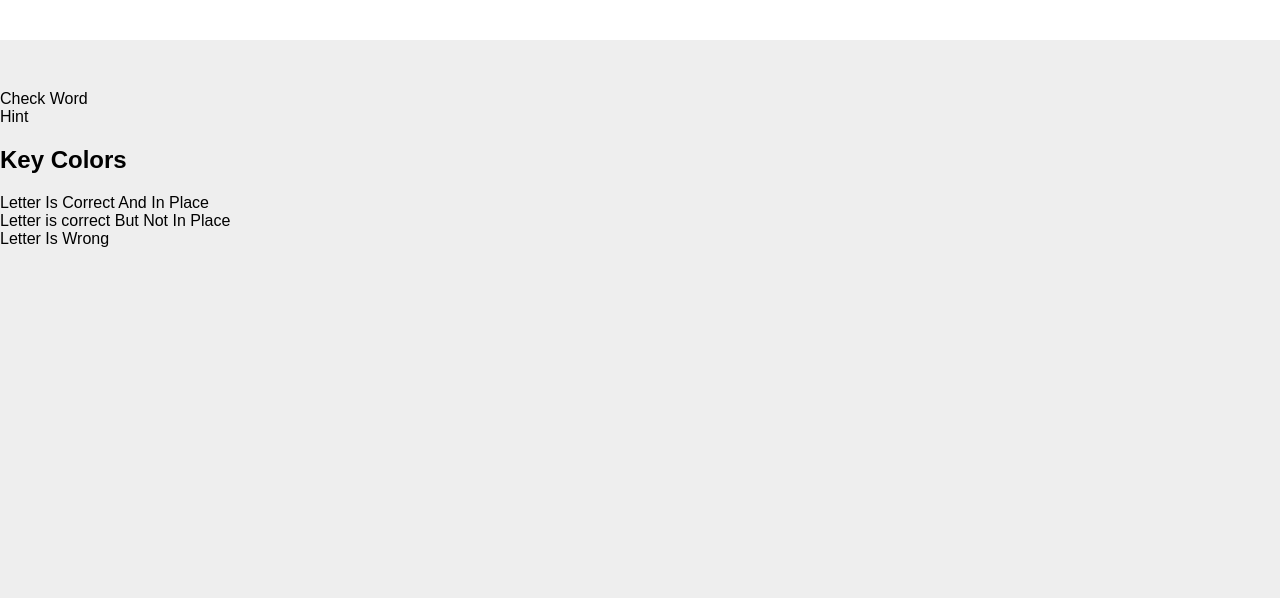
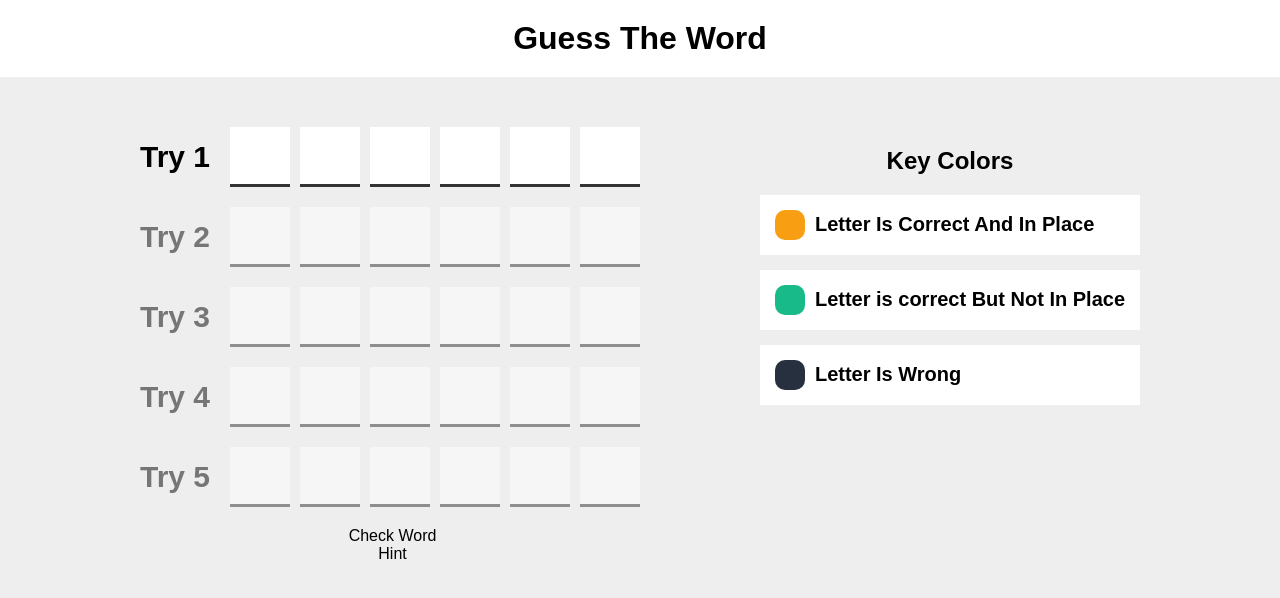
Before and after one commit to redwanebounite/guess-the-word-game, a plain HTML site: page index.html in a window 1280 px wide. Drawn offline with Linux system fonts and the light colour scheme.

Commit message:
add css styles

```diff
--- a/index.html
+++ b/index.html
@@ -19,21 +19,20 @@
         </div>
         <div class="key-colors">
             <h2>Key Colors</h2>
-            <div class="key-color in-palce">
-                <div class="key"></div>
+            <div class="key-color">
+                <div class="key in-place"></div>
                 <div class="key-text">Letter Is Correct And In Place</div>
             </div>
-            <div class="key-color not-in-place">
-                <div class="key"></div>
+            <div class="key-color">
+                <div class="key not-in-place"></div>
                 <div class="key-text">Letter is correct But Not In Place</div>
             </div>
-            <div class="key-color no">
-                <div class="key"></div>
+            <div class="key-color">
+                <div class="key no"></div>
                 <div class="key-text">Letter Is Wrong</div>
             </div>
         </div>
     </div>
-    <footer></footer>
     <script src="script.js"></script>
 </body>
 </html>
--- a/script.js
+++ b/script.js
@@ -0,0 +1,44 @@
+let gameName = "Guess The Word"
+document.querySelector("h1").innerHTML = gameName;
+
+let numberTries = 5;
+let numberLetters = 6;
+let currentTry = 1;
+function generateInput() {
+    let inputContainer = document.querySelector(".inputs")
+    for (let i = 1; i <= numberTries ; i++){
+        const tryDiv = document.createElement("div");
+        tryDiv.classList.add(`try-${i}`);
+        tryDiv.innerHTML = `<span>Try ${i}</span>`;
+        if (i!== 1){
+            tryDiv.classList.add("disabled-inputs")
+        }
+        for (let j =1; j<=numberLetters; j++){
+            let input = document.createElement("input");
+            input.type = "text";
+            input.id = `guess-${i}-letter-${j}`;
+            input.setAttribute("maxlength","1");
+            tryDiv.appendChild(input);
+        }
+        inputContainer.appendChild(tryDiv);
+        inputContainer.children[0].children[1].focus();
+
+        let inputsInDisabledDiv = document.querySelectorAll(".disabled-inputs input")
+        inputsInDisabledDiv.forEach((input) => (input.disabled= true));
+
+        let inputs = document.querySelectorAll("input");
+        inputs.forEach((input , index) => {
+            input.addEventListener("input",function(){
+                this.value = this.value.toUpperCase();
+                let nextInput = inputs[index + 1]
+                if (nextInput){
+                    nextInput.focus();
+                }
+            });
+        })
+
+    }
+}
+window.onload = function(){
+    generateInput()
+}
--- a/styles.css
+++ b/styles.css
@@ -16,3 +16,87 @@ h1 {
     margin: 0 0 50px;
     background-color: white;
 }
+.guess-game {
+    text-align: center;
+    width: 1000px;
+    margin: 20px auto;
+    display: flex;
+    align-items: flex-start;
+    justify-content: space-between;
+    .game-area{
+        .inputs {
+            > div {
+                margin-bottom: 20px;
+                display: flex;
+                justify-content: center;
+                align-items: center;
+                span {
+                    font-size: 30px;
+                    margin-right: 15px;
+                    font-weight: bold;
+                }
+            }
+            .disabled-inputs {
+                opacity: 0.5;
+                pointer-events: none;
+            }
+            input {
+                margin: 0 5px;
+                width: 60px;
+                height: 60px;
+                text-align: center;
+                font-size: 60px;
+                caret-color: var(--primary-color);
+                background-color: white;
+                border: none;
+                border-bottom: 3px solid #333;
+                &:focus {
+                    outline: #ccc;
+                }
+                &.in-place {
+                    background-color: #F89E13;
+                    border:#F89E13 ;
+                    color: white;
+                }
+                &.not-in-place {
+                    background-color: #18BA89;
+                    border: #18BA89;
+                    color: white;
+                }
+                &.no {
+                    background-color: #27303f;
+                    border: #27303f;
+                    color: white;
+                }
+            }
+        }
+    }
+    .key-colors {
+        .key-color {
+            display: flex;
+            align-items: center;
+            padding: 15px;
+            background-color: white;
+            margin-bottom: 15px;
+        }
+            .key {
+                width: 30px;
+                height: 30px;
+                margin-right: 10px;
+                border-radius: 10px;
+                &.in-place {
+                    background-color: #F89E13;
+                }
+                &.not-in-place {
+                    background-color: #18BA89;
+                }
+                &.no {
+                    background-color: #27303f;
+                }
+            }
+            .key-text {
+                font-size: 20px;
+                font-weight: bold;
+            }
+    }
+}
```
